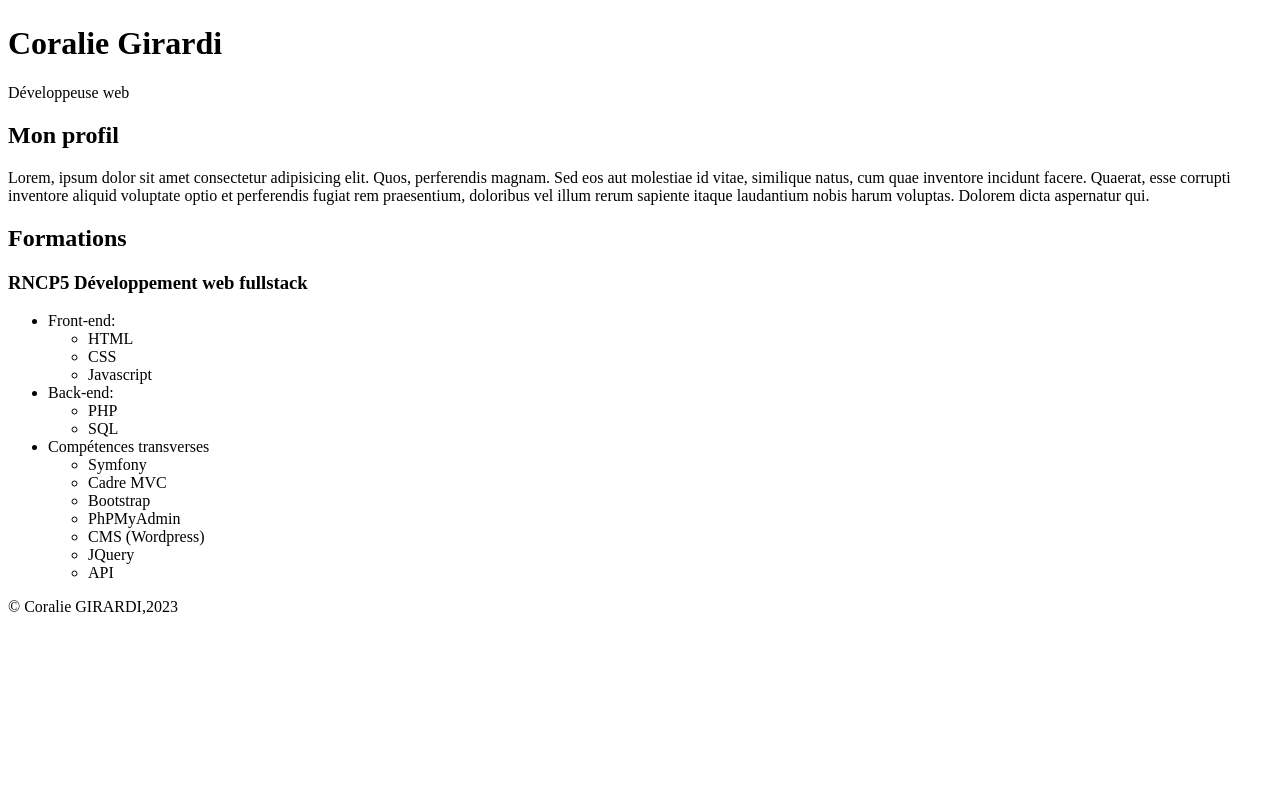
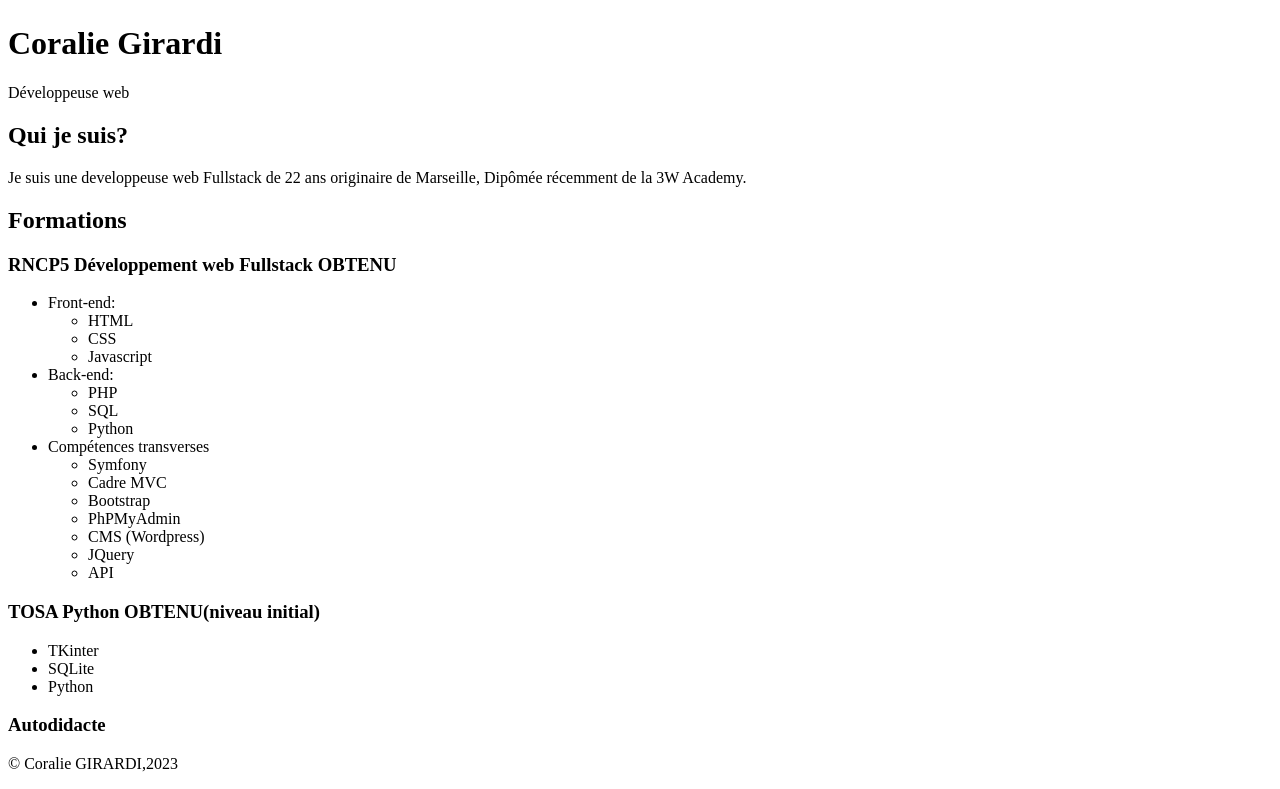
Before and after one commit to coralie-girardi/portfolio, a PHP site: page /index.php?route=home in a window 1280 px wide. Shown: the part 194-983 px from the top of the page. Before the commit the page ends 809 px from the top, so only its background shows below. Run offline with PHP 8.4, Linux system fonts and the light colour scheme; some libraries are stand-ins or nearby versions.

Commit message:
commit test

```diff
--- a/views/home.phtml
+++ b/views/home.phtml
@@ -3,13 +3,10 @@
     <h1 class="main-title gradient-text">Coralie Girardi</h1>
     <p class="gradient-text">Développeuse web</p>
 </div>
-<h2>Mon profil</h2>
-<p> Lorem, ipsum dolor sit amet consectetur adipisicing elit. Quos, perferendis magnam. Sed eos aut molestiae id vitae,
-    similique natus, cum quae inventore incidunt facere. Quaerat, esse corrupti inventore aliquid voluptate optio et
-    perferendis fugiat rem praesentium, doloribus vel illum rerum sapiente itaque laudantium nobis harum voluptas.
-    Dolorem dicta aspernatur qui.</p>
+<h2>Qui je suis?</h2>
+<p>Je suis une developpeuse web Fullstack de 22 ans originaire de Marseille, Dipômée récemment de la 3W Academy. </p>
 <h2>Formations</h2>
-<h3>RNCP5 Développement web fullstack</h3>
+<h3>RNCP5 Développement web Fullstack <span class="italic">OBTENU</span></h3>
 <ul>
     <li>Front-end:</li>
     <ul>
@@ -21,6 +18,7 @@
     <ul>
         <li>PHP</li>
         <li>SQL</li>
+        <li>Python</li>
     </ul>
     <li>Compétences transverses</li>
     <ul>
@@ -32,5 +30,12 @@
         <li>JQuery</li>
         <li>API</li>
     </ul>
-
 </ul>
+<h3>TOSA Python <span class="italic">OBTENU(niveau initial)</span></h3>
+<ul>
+    <li>TKinter</li>
+    <li>SQLite</li>
+    <li>Python</li>
+</ul>
+<h3>Autodidacte</h3>
+<ul></ul>
```
